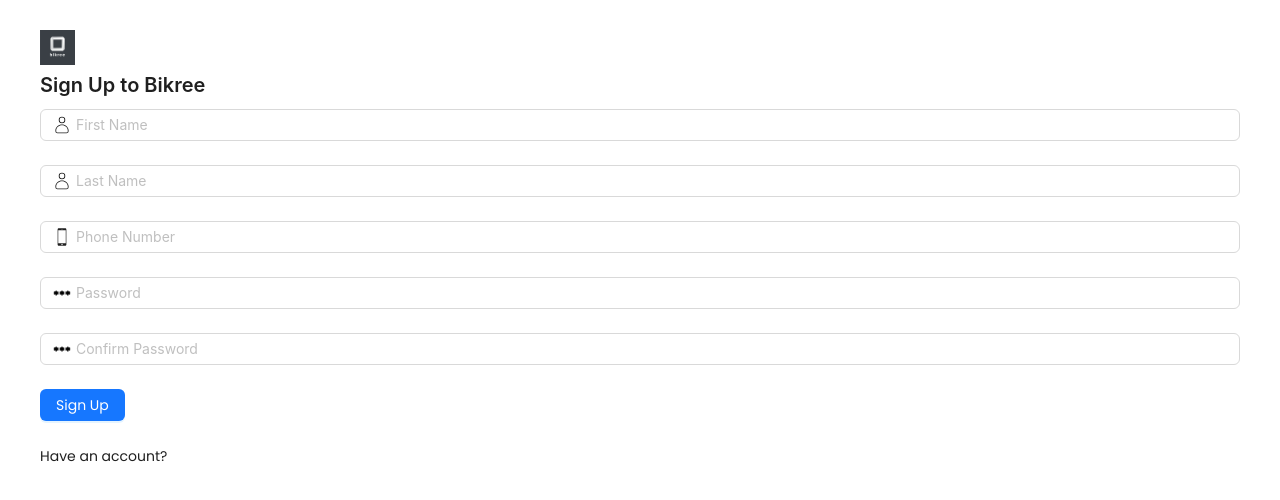
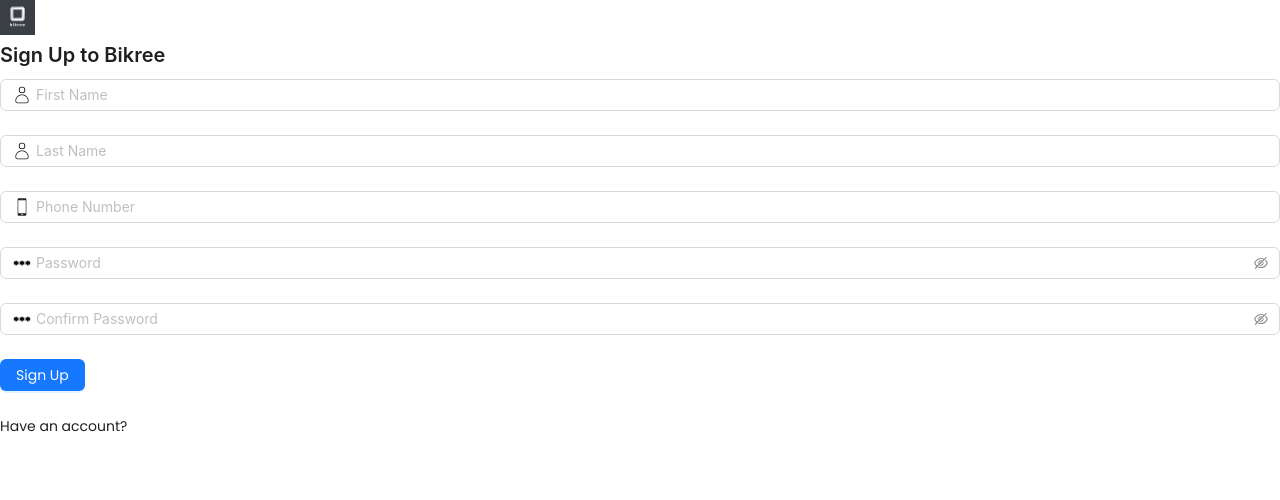
Before and after one commit to dassajib/bikree-frontend, a React (Vite) app: page /signup in a window 1280 px wide. Shown: the top 500 px of the page. Built offline with nearby package versions, Linux system fonts and the light colour scheme; no server answers.

Commit message:
1.useForm used from antd 2.custom css removed 3..env rm 4.page folder added

```diff
--- a/src/Components/Shops/CreateShop.tsx
+++ b/src/Page/Shops/CreateShop.tsx
@@ -6,23 +6,20 @@
     <div className="flex justify-center items-center w-screen h-screen">
       <Form
         name="create-shop"
-        style={{
-          backgroundColor: 'rgba(255, 255, 255, 0.33)',
-          boxShadow: '0px 8px 32px 0 rgba(0, 0, 255, 0.33)',
-          padding: '60px 60px 60px 60px',
-          borderRadius: '10px',
-        }}
+        className="bg-white/30 shadow-[0_8px_32px_rgba(0,0,255,0.33)] p-16 rounded-lg"
         initialValues={{
           remember: true,
         }}
       >
         <Typography.Title
           level={4}
-          style={{ textAlign: 'center', marginBottom: '20px' }}
+          // style={{ textAlign: 'center', marginBottom: '20px' }}
+          className='text-center'
         >
           Create Your Shop
         </Typography.Title>
         <Form.Item
+        className='mt-5'
           name="shop-name"
           rules={[
             {
--- a/src/Components/SignIn/SignIn.tsx
+++ b/src/Page/SignIn/SignIn.tsx
@@ -10,11 +10,7 @@
     <div className="flex justify-center items-center h-screen w-screen">
       <Form
         name="sign-in"
-        className="sm:shadow-2xl rounded-xl w-80"
-        style={{
-          backgroundColor: 'rgba(255, 255, 255, 0.33)',
-          padding: '30px 40px 30px 40px',
-        }}
+        className="sm:shadow-2xl bg-white rounded-xl w-80 p-8 px-10"
         initialValues={{
           remember: true,
         }}
@@ -55,7 +51,7 @@
             },
           ]}
         >
-          <Input
+          <Input.Password
             prefix={<TbPassword size={20} />}
             type="password"
             placeholder="Password"
--- a/src/Components/SignUp/SignUp.tsx
+++ b/src/Page/SignUp/SignUp.tsx
@@ -11,6 +11,10 @@
 import bikreeLogo from '../../assets/bikreeLogo.jpeg';
 
 const SignUp = () => {
+  // Initialize the Ant Design form with useForm
+  const [form] = Form.useForm();
+
+  // Initialize react-hook-form
   const {
     control,
     handleSubmit,
@@ -31,13 +35,10 @@
   return (
     <div className="flex justify-center items-center h-screen w-screen">
       <Form
+        form={form}
         onFinish={handleSubmit(onSubmit)}
         name="sign-up"
-        className="sm:shadow-2xl rounded-xl w-80"
-        style={{
-          backgroundColor: 'rgba(255, 255, 255, 0.33)',
-          padding: '30px 40px 30px 40px',
-        }}
+        className="sm:shadow-2xl bg-white rounded-xl w-80 p-8 px-10"
         initialValues={{
           remember: true,
         }}
@@ -122,7 +123,7 @@
             control={control}
             rules={{ required: 'Please input your Password!' }}
             render={({ field, fieldState }) => (
-              <Input
+              <Input.Password
                 {...field}
                 prefix={<TbPassword size={20} />}
                 type="password"
@@ -142,7 +143,7 @@
             control={control}
             rules={{ required: 'Please confirm your Password!' }}
             render={({ field, fieldState }) => (
-              <Input
+              <Input.Password
                 {...field}
                 prefix={<TbPassword size={20} />}
                 type="password"
```
Also changed, not shown: src/Components/Shops/CreateShop.css (deleted, +0 -18 lines), src/Index/Index.tsx (+4 -4 lines), src/Page/Shops/Shops.tsx (renamed from src/Components/Shops/Shops.tsx), 1 other file (tests, documents, lock files or other folders).
